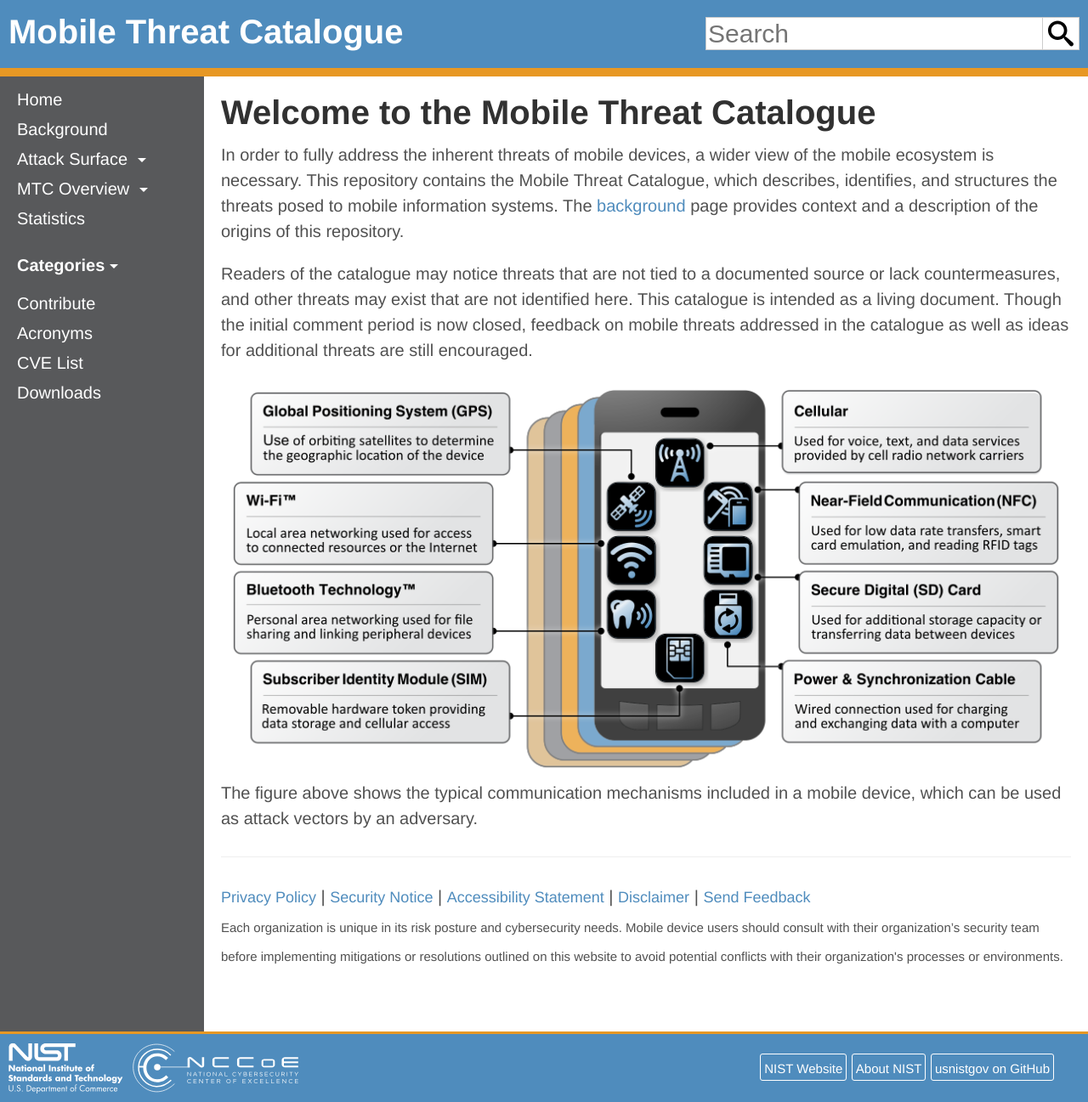
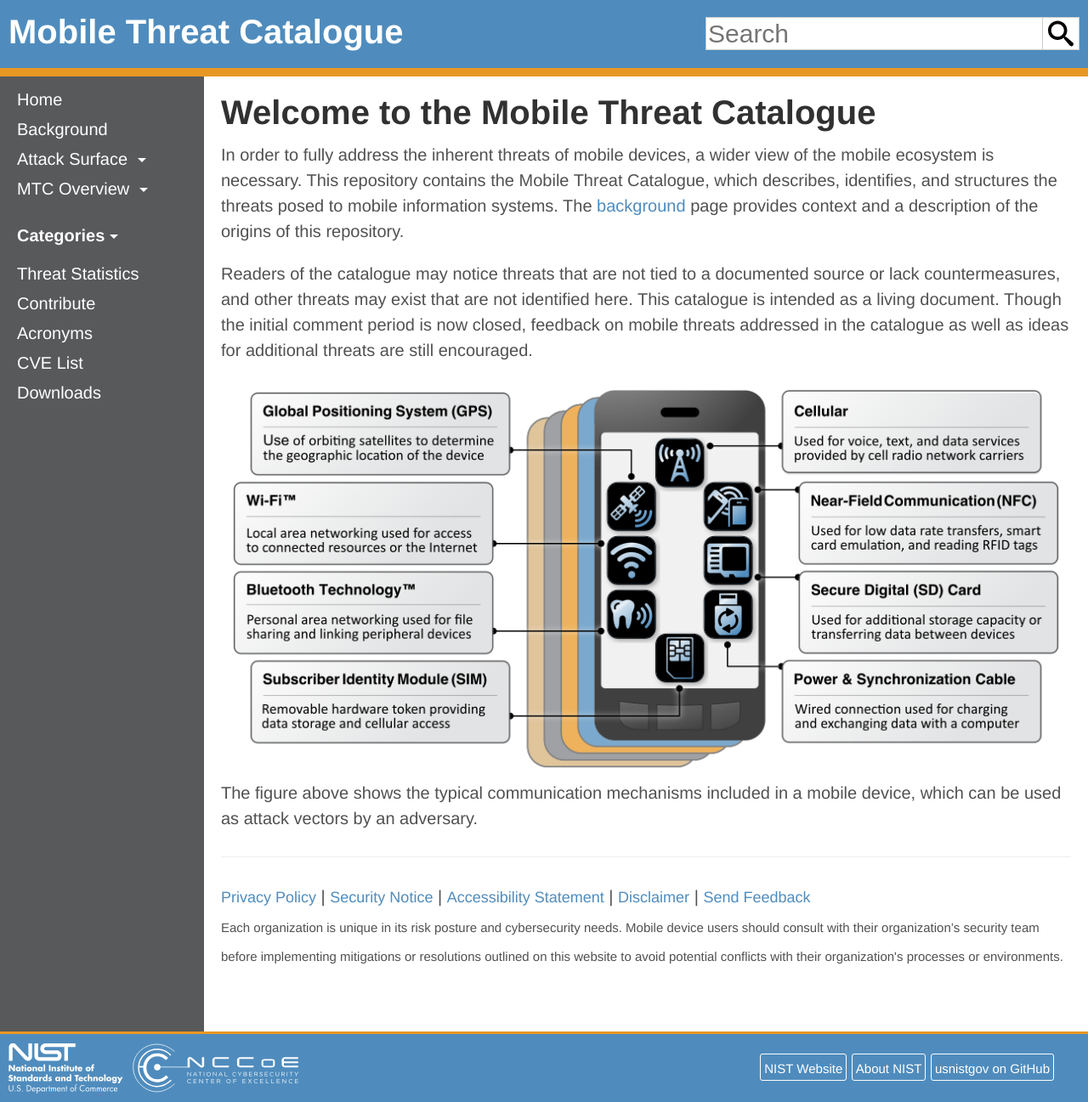
Before and after one commit to usnistgov/mobile-threat-catalogue, a Jekyll site: the page built from index.html, in a window 1280 px wide and 1297 px high. Shown: the whole window at 85% size. Built offline with Jekyll 4.4.1, drawn with Linux system fonts in a browser that asks for light colours.

Commit message:
Move Statistics sidebar link down
And rename to "Threat Statistics"

```diff
--- a/_includes/sidebar.html
+++ b/_includes/sidebar.html
@@ -24,8 +24,6 @@
                 <li><a class="sidebar-nav-item{% if page.url == node.url %} active{% endif %}" href="{{ site.baseurl }}/background/mtc-overview/category-descriptions.html">Categories</a></li>
             </ul>
 
-            <a class="sidebar-nav-item{% if page.url == node.url %} active{% endif %}" href="{{ site.baseurl }}/statistics.html#page">Statistics</a>
-
             <h4 class="sidebar-nav-item" onclick="toggleNav('nav-links')" style="cursor: pointer;">Categories<span class="down-caret-nav-links"></span></h4>
             <ul id="nav-links">
                 <li><a class="sidebar-nav-item{% if page.url == node.url %} active{% endif %}" href="{{ site.baseurl }}/application.html#page">Application</a></li>
@@ -41,6 +39,8 @@
                 <li><a class="sidebar-nav-item{% if page.url == node.url %} active{% endif %}" href="{{ site.baseurl }}/stack.html#page">Stack</a></li>
                 <li><a class="sidebar-nav-item{% if page.url == node.url %} active{% endif %}" href="{{ site.baseurl }}/supply-chain.html#page">Supply Chain</a></li>
             </ul>
+
+            <a class="sidebar-nav-item{% if page.url == node.url %} active{% endif %}" href="{{ site.baseurl }}/statistics.html#page">Threat Statistics</a>
             <a class="sidebar-nav-item{% if page.url == node.url %} active{% endif %}" href="{{ site.baseurl }}/contributing.html#page">Contribute</a>
             <a class="sidebar-nav-item{% if page.url == node.url %} active{% endif %}" href="{{ site.baseurl }}/acronyms.html#page">Acronyms</a>
             <a class="sidebar-nav-item{% if page.url == node.url %} active{% endif %}" href="{{ site.baseurl }}/cve-list.html#page">CVE List</a>
```
